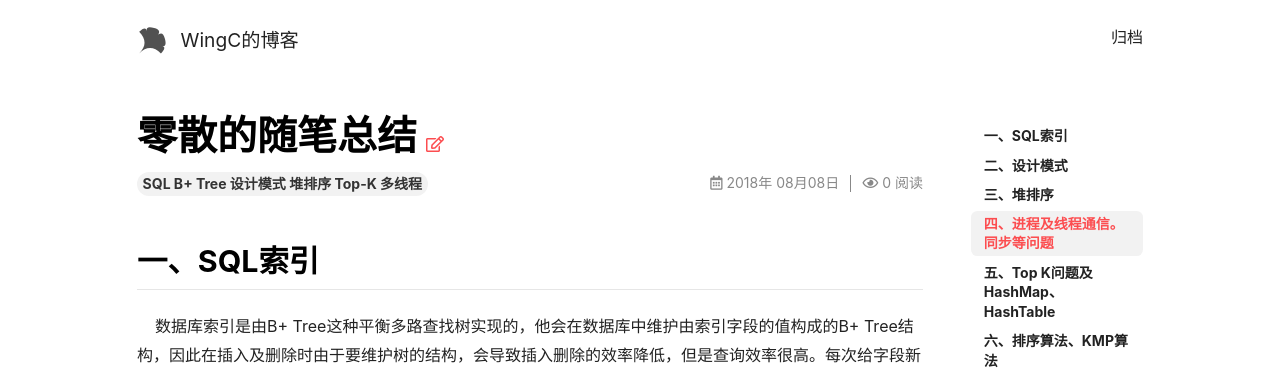
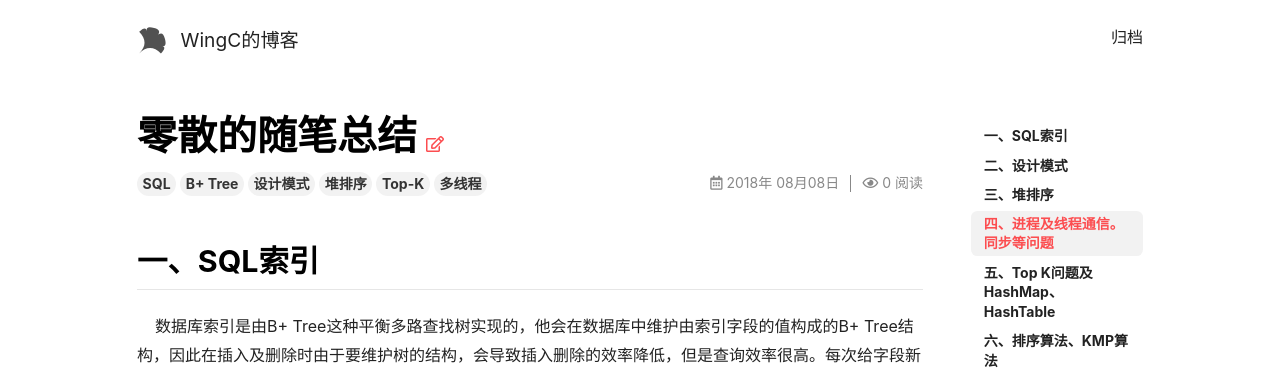
Before and after one commit to WingsGo/WingsGo.github.io, a Jekyll site: the page built from _posts/2018-08-08-SQL-B-Tree.md, in a window 1280 px wide. Shown: the top 370 px of the page. Built offline with Jekyll 4.4.1, drawn with Linux system fonts in a browser that asks for light colours; nearby versions of some CDN libraries; comment, search, counter and statistics services are not loaded.

Commit message:
split labels

```diff
--- a/_posts/2018-08-08-SQL-B-Tree.md
+++ b/_posts/2018-08-08-SQL-B-Tree.md
@@ -2,7 +2,12 @@
 title: 零散的随笔总结
 key: 20180808
 tags:
-- SQL B+ Tree 设计模式 堆排序 Top-K 多线程
+- SQL
+- B+ Tree
+- 设计模式
+- 堆排序
+- Top-K
+- 多线程
 ---
 
 ## 一、SQL索引 ##
```
